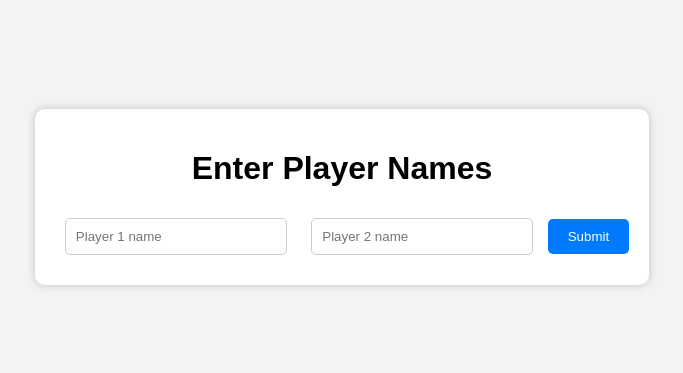
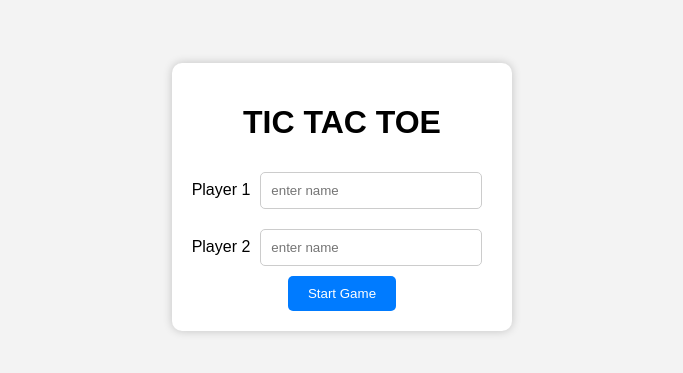
Before and after one commit to acciojob/tictactoe-Prakashsingh22, a website: page main.html in a window 1280 px wide. Shown: the part 211-584 px from the top of the page, without its empty margins (298-981 px from the left). Drawn offline with Linux system fonts and the light colour scheme.

Commit message:
created a submission

```diff
--- a/main.html
+++ b/main.html
@@ -10,10 +10,10 @@
 	<div class="container">
     <!-- Player name input screen -->
     <div class="player-input">
-      <h1>Enter Player Names</h1>
-      <input type="text" id="player-1" placeholder="Player 1 name">
-      <input type="text" id="player-2" placeholder="Player 2 name">
-      <button id="submit">Submit</button>
+      <h1>TIC TAC TOE</h1>
+      Player 1<input type="text" id="player-1" placeholder="enter name"><br>
+      Player 2<input type="text" id="player-2" placeholder="enter name"><br>
+      <button id="submit">Start Game</button>
     </div>
 
     <!-- Game board section (hidden initially) -->
```
